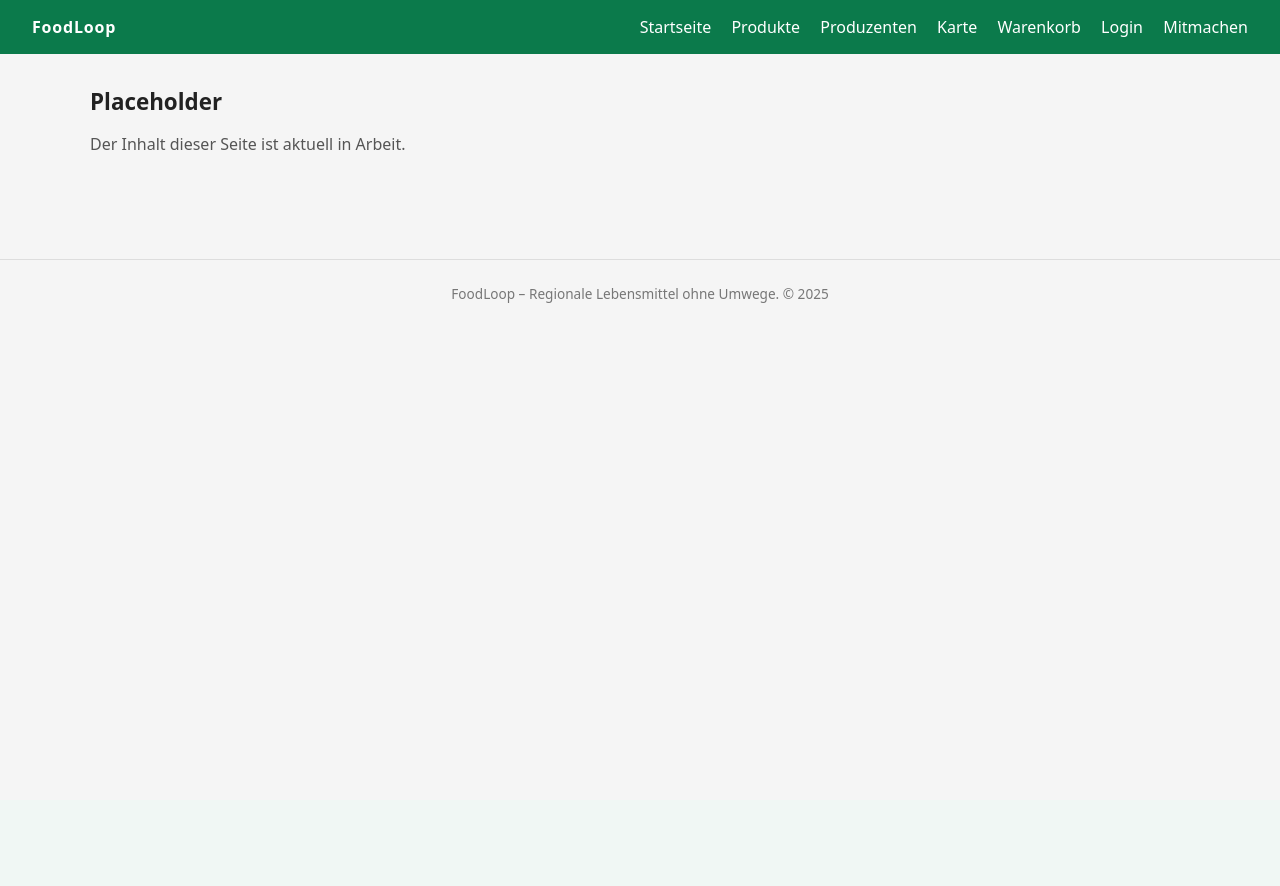
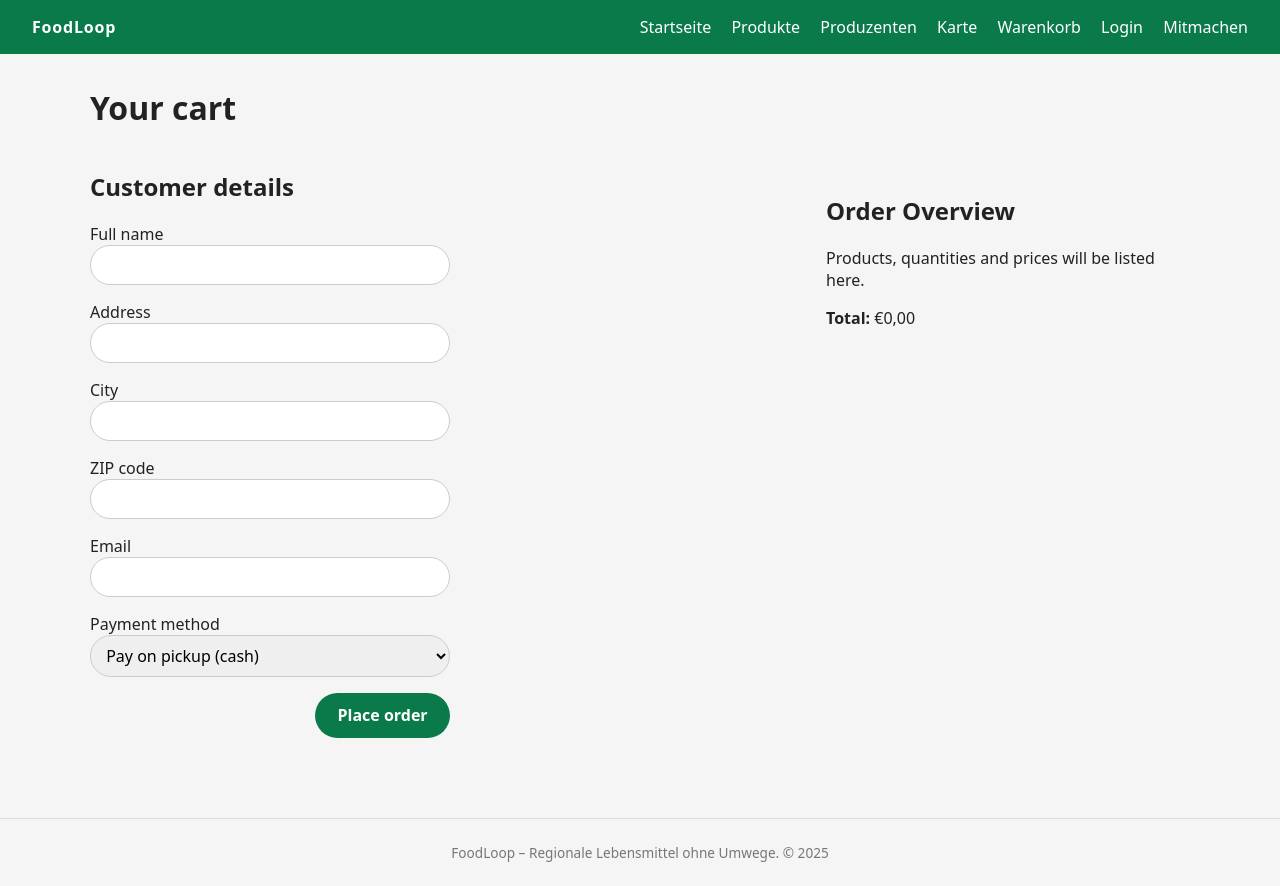
Before and after one commit to kaangecer/e-farmersmarket, a Flask app: page /cart in a window 1280 px wide. Before the commit the page ends 303 px from the top, so only its background shows below. Run offline with Flask 3, Linux system fonts and the light colour scheme.

Commit message:
added forms to cart route

```diff
--- a/app.py
+++ b/app.py
@@ -1,5 +1,5 @@
 from flask import Flask, render_template
-from forms.forms import LoginForm, SignupForm
+from forms.forms import LoginForm, SignupForm, CartForm
 
 app = Flask(__name__)
 app.config["SECRET_KEY"] = "dev-secret-change-me"
@@ -21,10 +21,18 @@ def producers():
 def maps():
     return render_template("maps.html")
 
-#warenkorb subpage
-@app.route("/cart")
+@app.route("/cart", methods=["GET", "POST"])
 def cart():
-    return render_template("cart.html")
+    form = CartForm()
+    if form.validate_on_submit():
+        full_name = form.full_name.data
+        address = form.address.data
+        city = form.city.data
+        zip_code = form.zip_code.data
+        email = form.email.data
+        payment_method = form.payment_method.data
+        pass
+    return render_template("cart.html", form=form)
 
 @app.route("/signup", methods=["GET", "POST"])
 def signup():
--- a/forms/forms.py
+++ b/forms/forms.py
@@ -1,5 +1,5 @@
 from flask_wtf import FlaskForm
-from wtforms import StringField, PasswordField, SubmitField
+from wtforms import StringField, SelectField, PasswordField, SubmitField
 from wtforms.validators import InputRequired, Email, Length
 
 class LoginForm(FlaskForm):
@@ -13,3 +13,19 @@ class SignupForm(FlaskForm):
     email = StringField("Email", validators=[InputRequired(), Email()])
     password = PasswordField("Password", validators=[InputRequired(), Length(min=6)])
     submit = SubmitField("Join now")
+
+class CartForm(FlaskForm):
+    full_name = StringField("Full name", validators=[InputRequired(), Length(min=2, max=50)])
+    address = StringField("Address", validators=[InputRequired(), Length(min=5, max=200)])
+    city = StringField("City", validators=[InputRequired(), Length(min=2, max=50)])
+    zip_code = StringField("ZIP code", validators=[InputRequired(), Length(min=4, max=10)])
+    email = StringField("Email", validators=[InputRequired(), Email()])
+    payment_method = SelectField(
+        "Payment method",
+        choices=[
+            ("pickup_cash", "Pay on pickup (cash)"),
+            ("digital_payment", "Digital payment"),
+        ],
+        validators=[InputRequired()],
+    )
+    submit = SubmitField("Place order")
--- a/static/css/styles.css
+++ b/static/css/styles.css
@@ -220,3 +220,20 @@ footer {
 .map-input-wrapper input#zip {
     max-width: 150px;
 }
+
+.cart-layout {
+  display: flex;
+  gap: 2rem;
+  align-items: flex-start;
+}
+
+.cart-form-column {
+  flex: 2;
+}
+
+.cart-summary-column {
+  flex: 1;
+  background-color: #f5f5f5;
+  padding: 1.5rem;
+  border-radius: 8px;
+}
--- a/templates/cart.html
+++ b/templates/cart.html
@@ -1,12 +1,58 @@
 {% extends "base.html" %}
 
-{% block title %}Platzhalter – FoodLoop{% endblock %}
+{% block title %}Cart – FoodLoop{% endblock %}
 
 {% block content %}
-<section class="section">
-    <h1 class="section-title">Placeholder</h1>
-    <p class="section-sub">
-        Der Inhalt dieser Seite ist aktuell in Arbeit.
-    </p>
-</section>
+  <h1>Your cart</h1>
+
+  <div class="cart-layout">
+    <!-- LEFT: customer form -->
+    <div class="cart-form-column">
+      <h2>Customer details</h2>
+      <form method="POST" action="{{ url_for('cart') }}" class="auth-form">
+        {{ form.hidden_tag() }}
+
+        <div class="form-row">
+          {{ form.full_name.label }}
+          {{ form.full_name(class_="form-control") }}
+        </div>
+
+        <div class="form-row">
+          {{ form.address.label }}
+          {{ form.address(class_="form-control") }}
+        </div>
+
+        <div class="form-row">
+          {{ form.city.label }}
+          {{ form.city(class_="form-control") }}
+        </div>
+
+        <div class="form-row">
+          {{ form.zip_code.label }}
+          {{ form.zip_code(class_="form-control") }}
+        </div>
+
+        <div class="form-row">
+          {{ form.email.label }}
+          {{ form.email(class_="form-control") }}
+        </div>
+
+        <div class="form-row">
+          {{ form.payment_method.label }}
+          {{ form.payment_method(class_="form-select") }}
+        </div>
+
+        <div class="form-actions">
+          {{ form.submit(class_="btn btn-primary") }}
+        </div>
+      </form>
+    </div>
+
+    <!-- RIGHT: order overview -->
+    <aside class="cart-summary-column">
+      <h2>Order Overview</h2>
+      <p>Products, quantities and prices will be listed here.</p>
+      <p><strong>Total:</strong> €0,00</p>
+    </aside>
+  </div>
 {% endblock %}
```
